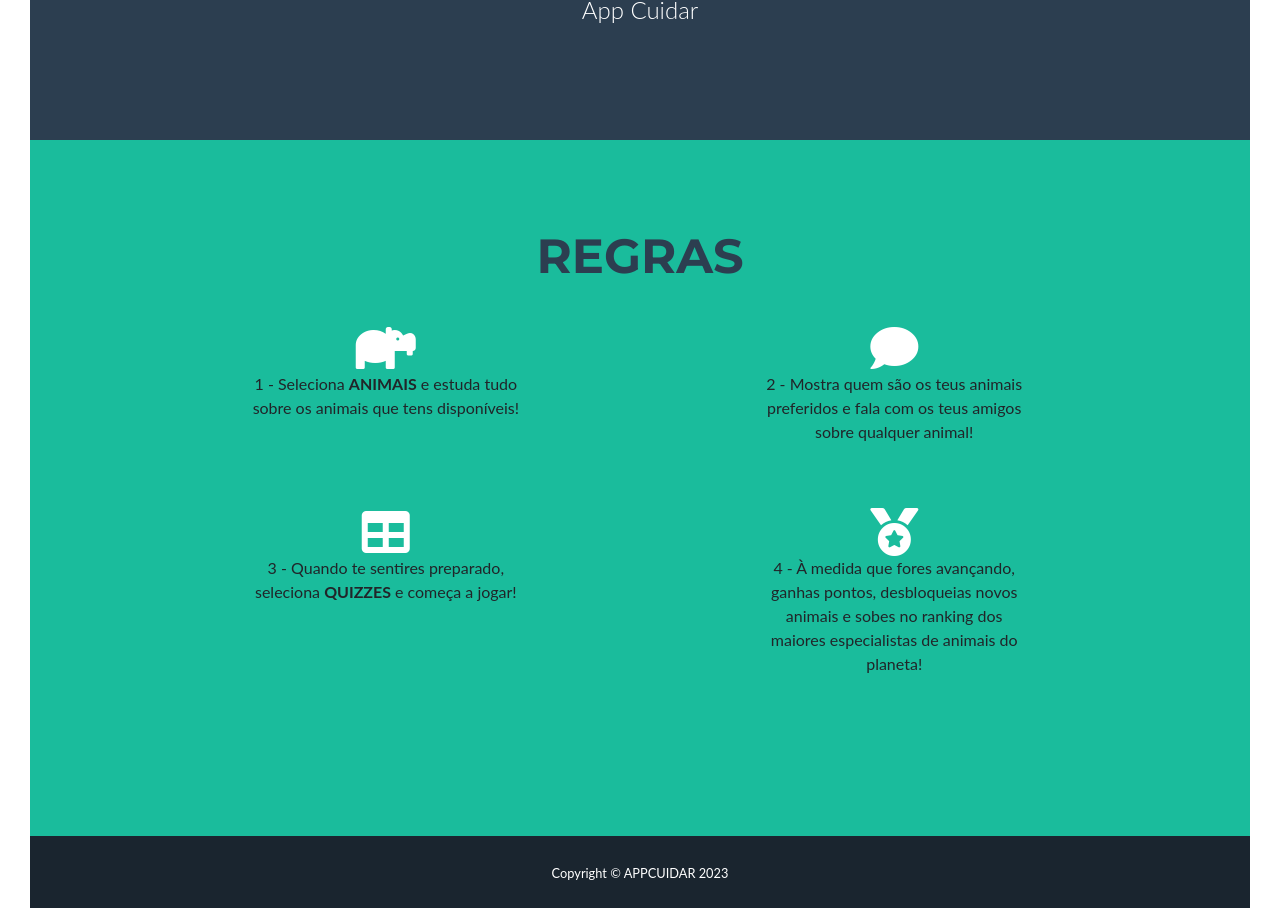
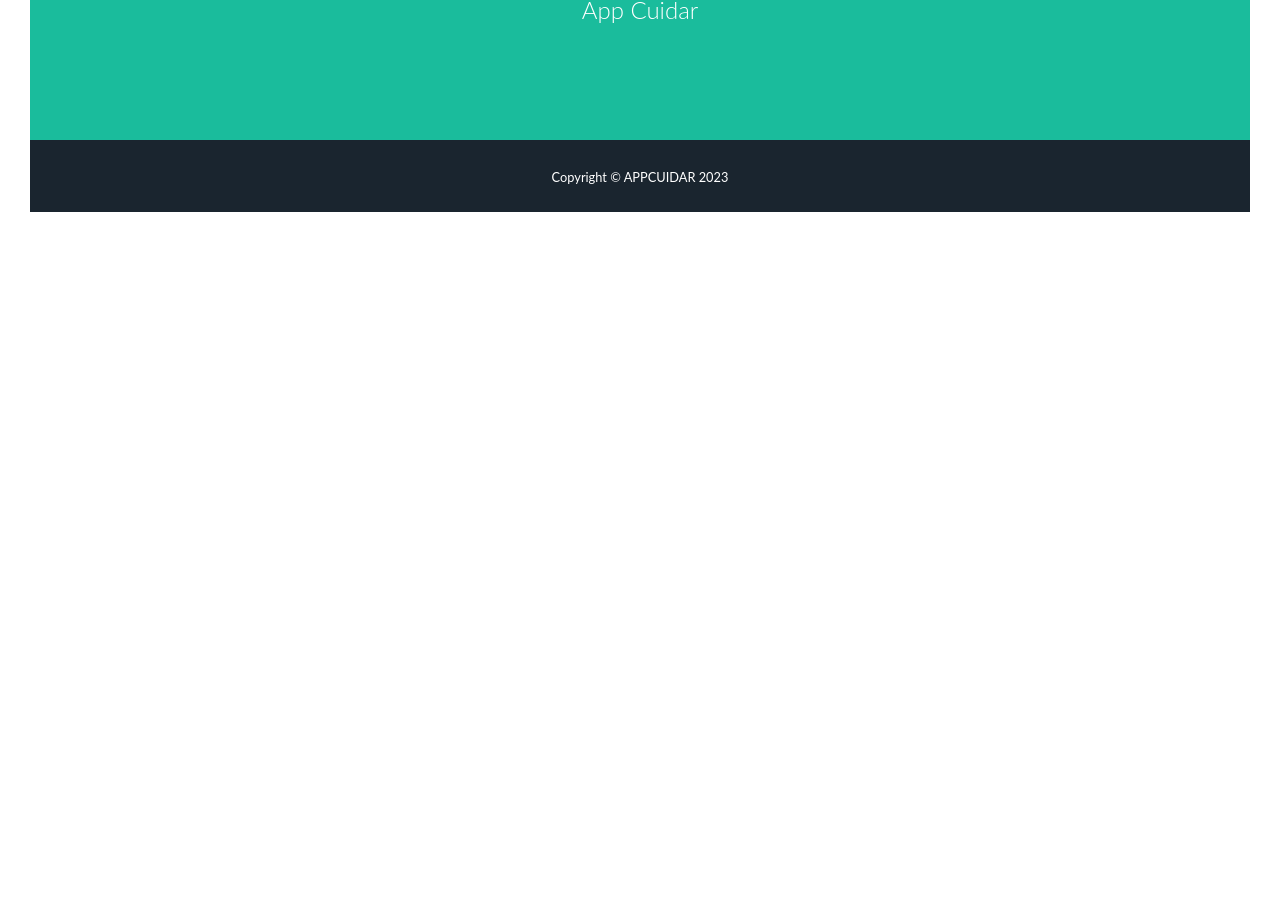
Before and after one commit to Alexandrense/ProjetoFinal, a Vue app in the folder frontend/: page / in a window 1280 px wide. Shown: the part 528-1436 px from the top of the page. After the commit the page ends 800 px from the top, so only its background shows below. Built offline with nearby package versions, Linux system fonts and the light colour scheme; what vue-simple-alert would draw is missing.

Commit message:
Add utente x user relation

```diff
--- a/frontend/package.json
+++ b/frontend/package.json
@@ -1,5 +1,5 @@
 {
-  "name": "animalec",
+  "name": "appcuidar",
   "version": "0.1.0",
   "private": true,
   "scripts": {
--- a/frontend/src/api/sponsor.service.js
+++ b/frontend/src/api/sponsor.service.js
@@ -2,7 +2,7 @@ import API_URL from './config.js'
 
 export const sponsorService = {
   async getSponsors(token) {
-    let response = await fetch(`${API_URL}/sponsors`, {
+    let response = await fetch(`${API_URL}/dailyregistries`, {
       method: "GET",
       headers: {
         'Content-Type': 'application/json',
@@ -17,7 +17,7 @@ export const sponsorService = {
   },
 
   async addSponsor(token, payload) {
-    const response = await fetch(`${API_URL}/sponsors`, {
+    const response = await fetch(`${API_URL}/dailyregistries`, {
       method: "POST",
       headers: {
         'Content-Type': 'application/json',
@@ -33,7 +33,7 @@ export const sponsorService = {
   },
 
   async editSponsor(token, payload) {
-    const response = await fetch(`${API_URL}/sponsors/${payload._id}`, {
+    const response = await fetch(`${API_URL}/dailyregistries/${payload._id}`, {
       method: "PUT",
       headers: {
         'Content-Type': 'application/json',
@@ -49,7 +49,7 @@ export const sponsorService = {
   },
 
   async removeSponsor(token, id) {
-    const response = await fetch(`${API_URL}/sponsors/${id}`, {
+    const response = await fetch(`${API_URL}/dailyregistries/${id}`, {
       method: "DELETE",
       headers: {
         'Content-Type': 'application/json',
--- a/frontend/src/components/NavBar.vue
+++ b/frontend/src/components/NavBar.vue
@@ -17,7 +17,8 @@
         <!-- Right aligned nav items -->
         <b-navbar-nav v-if="isUserLoggedIn" class="ml-auto mr-5">
           <b-nav-item :to="{ name: 'listDays' }">REGISTO DIARIO</b-nav-item>
-          <b-navbar-nav v-if="getUserType === 'user'">
+          <b-nav-item :to="{ name: 'listQuizzes' }">Quizzes</b-nav-item>
+          <b-navbar-nav v-if="getUserType != 'admin'">
             <b-nav-item :to="{ name: 'profile' }">PERFIL</b-nav-item>
           </b-navbar-nav>
           <b-navbar-nav v-else>
@@ -25,7 +26,7 @@
             <b-nav-item :to="{ name: 'listPatients' }">UTENTES</b-nav-item>
           </b-navbar-nav>
         </b-navbar-nav>
-        <b-navbar-nav v-else>
+        <b-navbar-nav class="ml-auto mr-5" v-else>
           <b-nav-item :to="{ name: 'login' }">LOGIN</b-nav-item>
         </b-navbar-nav>
       </b-collapse>
--- a/frontend/src/views/EditProfile.vue
+++ b/frontend/src/views/EditProfile.vue
@@ -17,17 +17,6 @@
                 placeholder="escreve nome"
                 required
               />
-            </div>
-            <div class="form-group">
-              <textarea
-                id="txtDescription"
-                class="form-control form-control-lg"
-                placeholder="escreve descrição"
-                cols="30"
-                rows="10"
-                v-model="user.description"
-                required
-              ></textarea>
             </div>
             <div class="form-group">
               <input
--- a/frontend/src/views/Home.vue
+++ b/frontend/src/views/Home.vue
@@ -1,7 +1,7 @@
 <template>
   <b-container fluid>
     <!-- Header -->
-    <header class="masthead bg-secondary text-white text-center">
+    <header class="masthead bg-primary text-white text-center">
     <b-row>
       <b-col>
           <img class="masthead-avatar mb-1" src="@/assets/appcuidar.png" />
@@ -11,53 +11,6 @@
       </b-col>
     </b-row>
     </header>
-
-    <!-- Rules section -->
-    <section class="page-section bg-primary" id="rules">
-      <b-container fluid>
-        <h4
-          class="page-section-heading text-center text-uppercase text-secondary mb-5"
-        >
-          REGRAS
-        </h4>
-        <b-row class="mt-5 mb-5">
-          <b-col cols="2"></b-col>
-          <b-col class="text-center">
-            <i class="fas fa-hippo fa-3x" style="color:white"></i>
-            <p>
-              1 - Seleciona <strong>ANIMAIS</strong> e estuda tudo sobre os animais que tens disponíveis!
-            </p>
-          </b-col>
-          <b-col cols="2"></b-col>
-          <b-col class="text-center">
-            <i class="fas fa-comment fa-3x" style="color:white"></i>
-            <p>2 - Mostra quem são os teus animais preferidos e fala com os teus
-            amigos sobre qualquer animal!
-            </p>
-          </b-col>
-          <b-col cols="2"></b-col>
-        </b-row>
-        <b-row class="mb-5">
-          <b-col cols="2"></b-col>
-          <b-col class="text-center">
-            <i class="fas fa-table fa-3x" style="color:white"></i>
-            <p>3 - Quando te sentires preparado, seleciona <strong>QUIZZES </strong>e começa a
-            jogar!
-            </p>
-          </b-col>
-          <b-col cols="2"></b-col>
-          <b-col class="text-center">
-            <i class="fas fa-medal fa-3x" style="color:white"></i>
-            <p>4 - À medida que fores avançando, ganhas pontos, desbloqueias
-            novos animais e sobes no ranking dos maiores especialistas de animais
-            do planeta!</p>
-          </b-col>
-          <b-col cols="2"></b-col>
-        </b-row>
-
-      </b-container>
-    </section>
-
 
     <!-- Copyright Section -->
     <section class="copyright py-4 text-center text-white">
--- a/frontend/src/views/days/AddDay.vue
+++ b/frontend/src/views/days/AddDay.vue
@@ -10,9 +10,9 @@
         <b-col>
           <form @submit.prevent="add">
             <div class="form-group">
-              <select id="sltGroup" class="form-control form-control-lg" v-model="animal" required>
+              <select id="sltGroup" class="form-control form-control-lg" v-model="patient" required>
                 <option value>-- SELECIONA UTENTE --</option>
-                <option v-for="option in patients" :key="option._id">
+                <option v-for="option in patients" :key="option._id" :value="option._id">
                   {{ option.name }}
                 </option>
               </select>
@@ -70,7 +70,7 @@
                 placeholder="escreve mensagem do sponsor"
                 cols="30"
                 rows="5"
-                v-model="message"
+                v-model="description"
                 required
               ></textarea>
             </div>
@@ -104,9 +104,13 @@ export default {
   },
   data: () => {
     return {
-      name: "",
-      animal: "",
-      message: "",
+      patient: "",
+      registryDate: "",
+      bath: "",
+      bloodPressure: "",
+      temperature: "",
+      dayClassification: "",
+      description: "",
       patients: [],
       sortType: 1
     };
--- a/frontend/src/views/days/EditDay.vue
+++ b/frontend/src/views/days/EditDay.vue
@@ -10,7 +10,7 @@
           <form @submit.prevent="update">
             <div class="form-group">
               <select id="sltUtente" class="form-control form-control-lg" v-model="sponsor.patient" placeholder="utente" required>
-                <option v-for="option in patients" :key="option._id">
+                <option v-for="option in patients" :key="option._id" :value="option._id">
                   {{ option.name }}
                 </option>
               </select>
--- a/frontend/src/views/days/ListDays.vue
+++ b/frontend/src/views/days/ListDays.vue
@@ -13,7 +13,7 @@
           >
             <i class="fas fa-plus-square"></i> ADICIONAR REGISTO DIÁRIO
           </router-link>
-          <router-link :to="{name:'admin'}" tag="button" class="btn btn-outline-info mr-2 mt-2">
+          <router-link :to="{name:'home'}" tag="button" class="btn btn-outline-info mr-2 mt-2">
             <i class="fas fa-bars"></i> MENU PRINCIPAL
           </router-link>
         </b-col>
--- a/frontend/src/views/patients/ListPatients.vue
+++ b/frontend/src/views/patients/ListPatients.vue
@@ -13,7 +13,7 @@
           >
             <i class="fas fa-plus-square"></i> ADICIONAR UTENTE
           </router-link>
-          <router-link :to="{name:'admin'}" tag="button" class="btn btn-outline-info mr-2 mt-2">
+          <router-link :to="{name:'home'}" tag="button" class="btn btn-outline-info mr-2 mt-2">
             <i class="fas fa-bars"></i> MENU PRINCIPAL
           </router-link>
         </b-col>
--- a/frontend/src/views/users/ListUsers.vue
+++ b/frontend/src/views/users/ListUsers.vue
@@ -13,7 +13,7 @@
             class="btn btn-outline-success mr-2 mt-2"
           ><i class="fas fa-plus-square"></i> ADICIONAR UTILIZADOR</router-link>
           <router-link
-            :to="{name:'admin'}"
+            :to="{name:'home'}"
             tag="button"
             class="btn btn-outline-info mr-2 mt-2"
           ><i class="fas fa-bars"></i> MENU PRINCIPAL</router-link>
@@ -29,20 +29,18 @@
             <thead class="thead-dark">
               <tr>
                 <th scope="col">
-                  NOME
+                  Nome
                   <i class="fas fa-arrow-up" v-if="sortType===1" @click="sort()"></i>
                   <i class="fas fa-arrow-down" v-else  @click="sort()"></i>
                 </th>
-                <th scope="col">TIPO</th>
-                <th scope="col">DATA DE CRIAÇÃO</th>
-                <th scope="col">AÇÕES</th>
+                <th scope="col">Tipo</th>
+                <th scope="col">Ações</th>
               </tr>
             </thead>
             <tbody>
               <tr v-for="user of users" :key="user._id">
                 <td class="pt-4">{{user.name}}</td>
                 <td class="pt-4">{{user.type==="admin"?"Administrador":user.type==="user"?"Utilizador normal":"Cuidador"}}</td>
-                <td class="pt-4">{{formatDate(user.registration_date)}}</td>
                 <td>
                   <router-link
                     :to="{name:'editUser', params:{userId: user._id}}"
```
Also changed, not shown: frontend/src/views/quizzes/AddQuiz.vue (+19 -14 lines), 2 other files (tests, documents, lock files or other folders).
